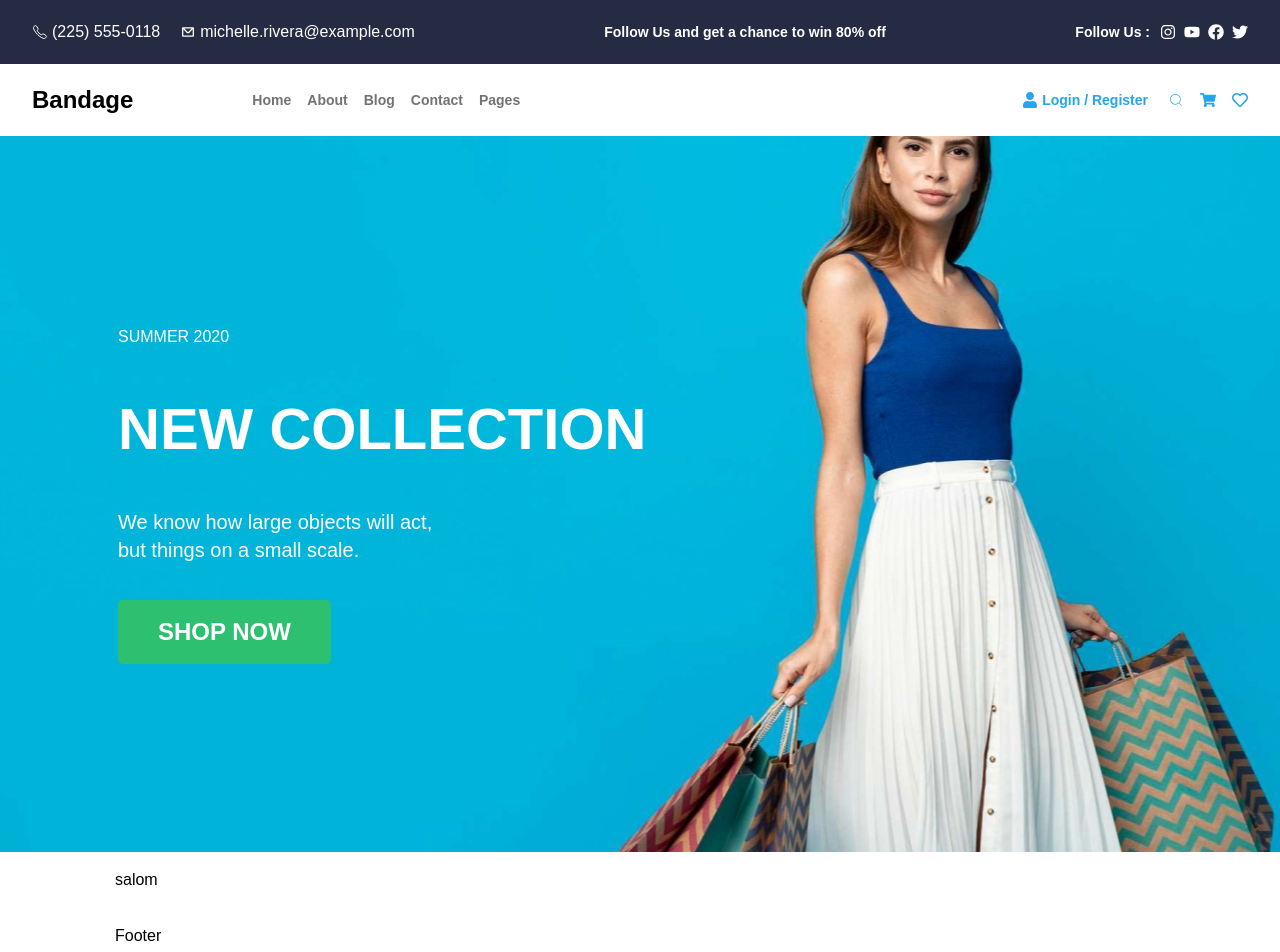
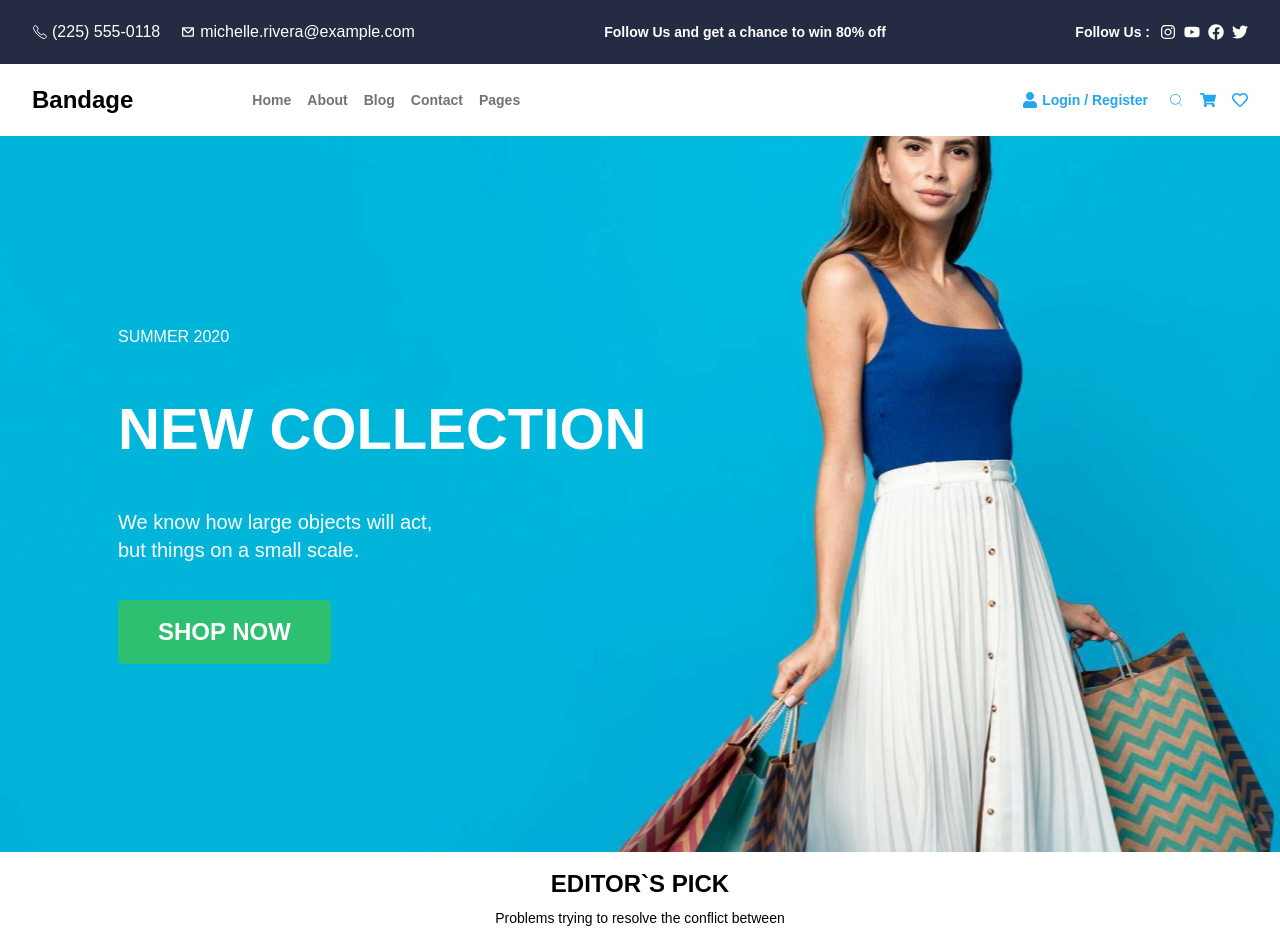
Before and after one commit to Muhammadrasul21/bandage, a React (Vite) app: page / in a window 1280 px wide. Shown: the top 952 px of the page. Built offline with nearby package versions, Linux system fonts and the light colour scheme.

Commit message:
added pick

```diff
--- a/src/components/Hero.jsx
+++ b/src/components/Hero.jsx
@@ -48,7 +48,7 @@ const Hero = () => {
             backgroundSize: "cover",
             backgroundPosition: "center",
           }}
-          className="w-full h-[716px] p-10 flex justify-center gap-10 text-white"
+          className="w-full h-[716px] px-10 flex justify-center gap-10 text-white"
         >
           <div className="flex flex-col justify-center text-center sm:text-start sm:items-star gap-9 py-14 ">
             <p>SUMMER 2020</p>
--- a/src/components/Pick.jsx
+++ b/src/components/Pick.jsx
@@ -2,7 +2,14 @@ import React from 'react'
 
 const Pick = () => {
   return (
-    <div className='container'>salom</div>
+    <div className='container'>
+        <div className='flex flex-col items-center '>
+            <div className='flex flex-col gap-2 text-center' >
+                <p className='font-bold text-2xl'>EDITOR`S PICK</p>
+                <p className='text-[14px]'>Problems trying to resolve the conflict between </p>
+            </div>
+        </div>
+    </div>
   )
 }
 
```
